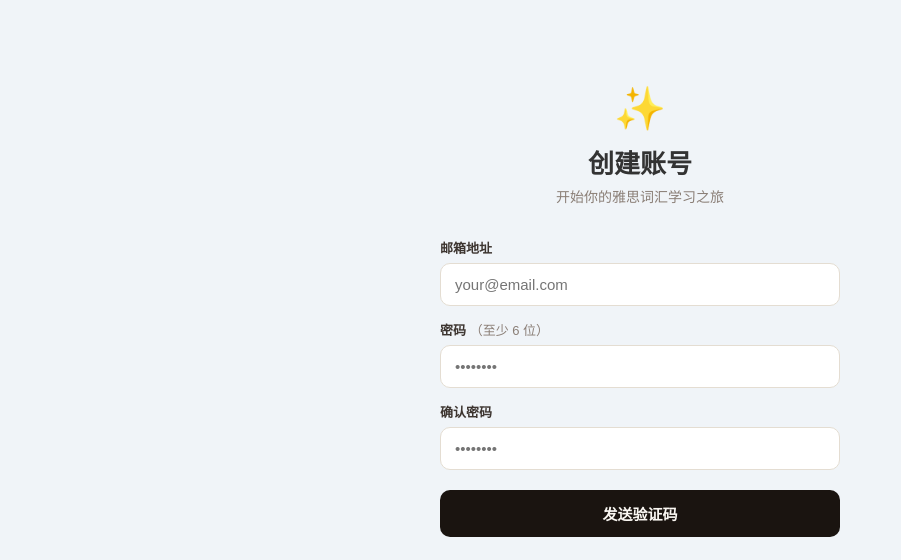
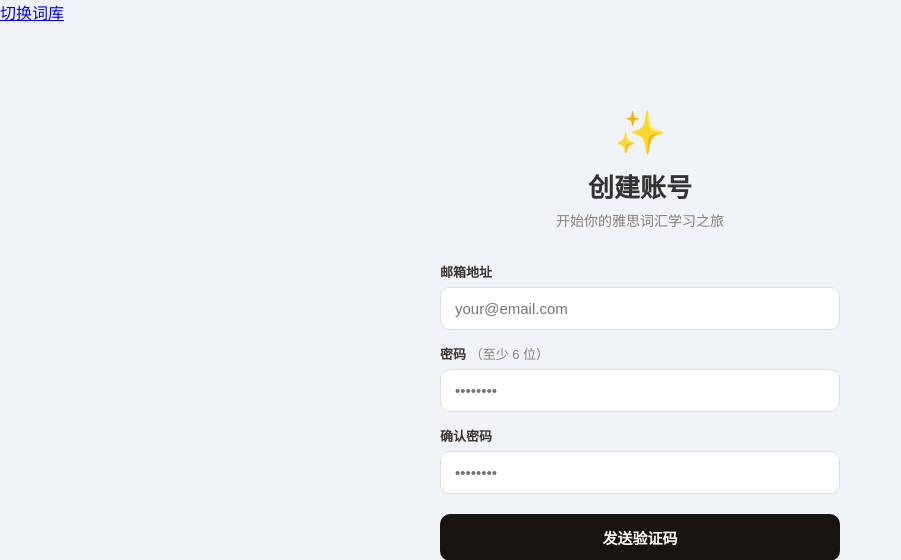
Before and after one commit to pandorauuu/word, a Flask app: page /register in a window 1280 px wide. Shown: the top 560 px of the page, without its empty margins (0-901 px from the left). Run offline with Flask 3, Linux system fonts and the light colour scheme.

Commit message:
Update base.html

```diff
--- a/templates/base.html
+++ b/templates/base.html
@@ -1,3 +1,4 @@
+<a class="nav-link" href="{{ url_for('select_wordlist') }}">切换词库</a>
 <!DOCTYPE html>
 <html lang="zh-CN">
 <head>
```
